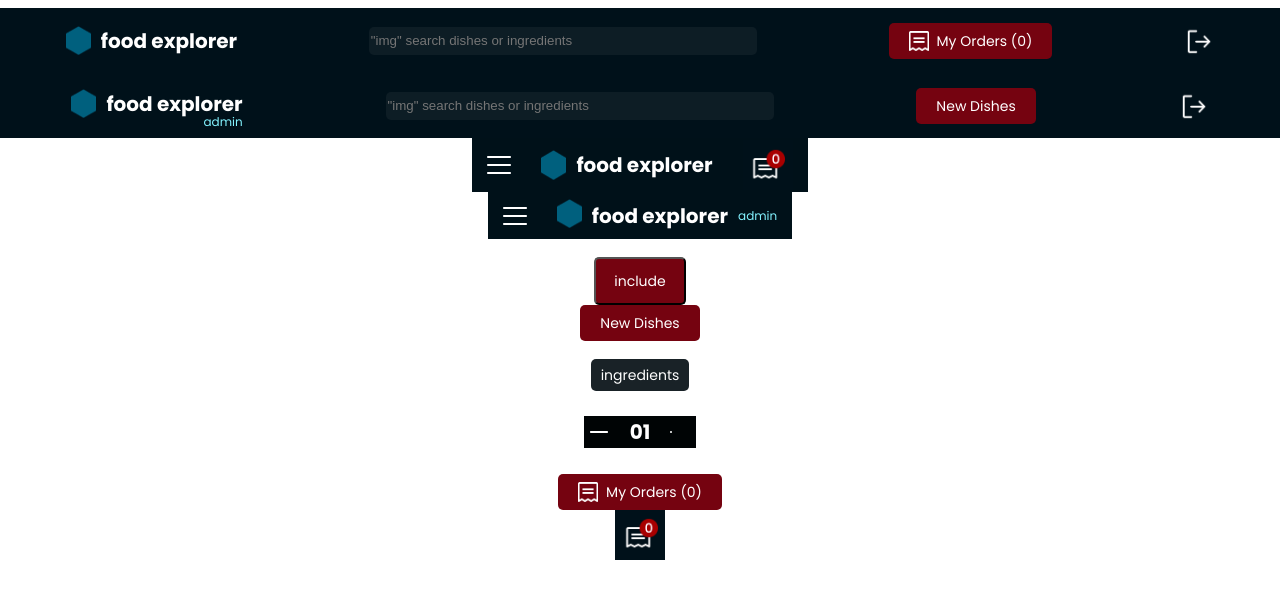
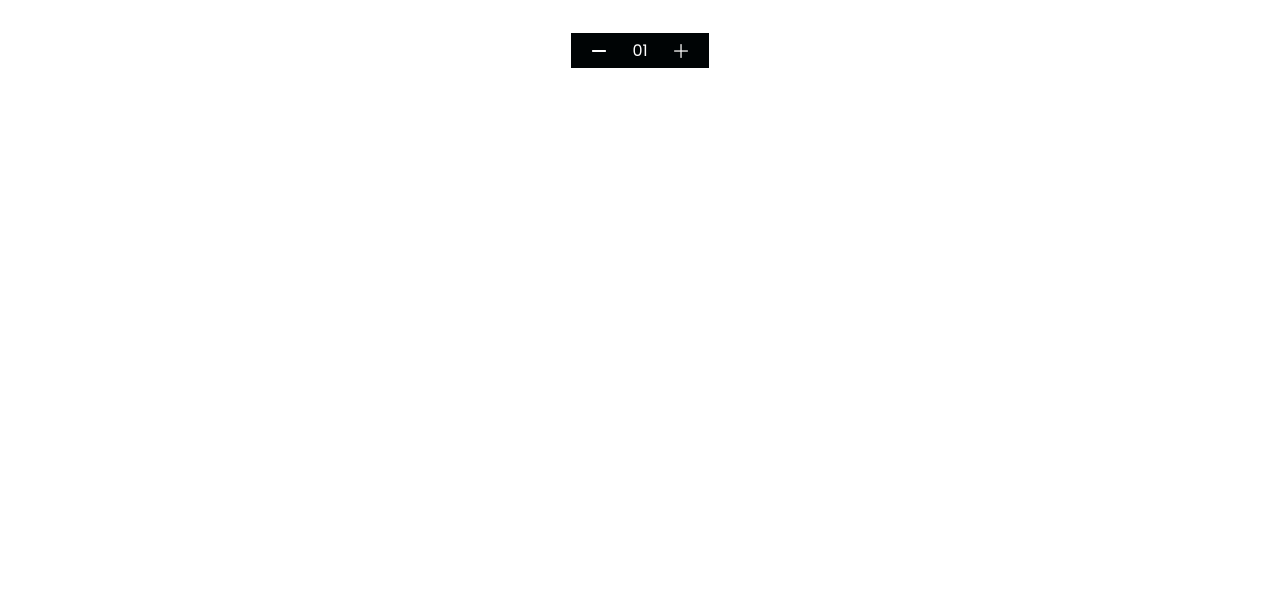
Before and after one commit to DantasBeyer/food-explorer-client-, a React (Create React App) app: page / in a window 1280 px wide. Shown: the top 598 px of the page. Built offline with nearby package versions, Linux system fonts and the light colour scheme.

Commit message:
stepper updated

```diff
--- a/src/App.js
+++ b/src/App.js
@@ -15,7 +15,7 @@ function App() {
   return (
     <div className="App">
 
-   <Navbar/>
+ {  /* <Navbar/>
       <NavbarAdm/>
       <NavbarMobile/>
       <NavbarMobileAdm/>
@@ -23,10 +23,10 @@ function App() {
       <Button/>
       <ButtonAdm/>
       <br/>
-      <Tag/>
-      <Stepper/>
       <Myorders/>
       <Myorders_mobile/>
+      <Tag/> */}
+      <Stepper/>
     </div>
   );
 }
--- a/src/components/Stepper/stepper.css
+++ b/src/components/Stepper/stepper.css
@@ -8,22 +8,30 @@
   margin: 2%;
   color: #FFFFFF;
   font-family: "Poppins", sans-serif;
-  font-weight: bold;
-  font-size: 20px;
-  line-height: 160%;
+  font-weight: regular;
+  font-size: 16px;
+  line-height: 100%;
 }
-#stepper_container button {
+
+button {
+  display: flex;
+  justify-content: center;
+  align-items: center;
+  width: 55px;
+  height: 35px;
+  padding: 10px;
   background-color: #000405;
-  color: #FFFFFF;
-  width: 40px;
-  height: 32px;
   border: none;
-  font-size: 20px;
 }
-#stepper_container button img {
-  display: flex;
-  align-items: center;
-  justify-content: center;
-  height: 2px;
-  width: 18px;
+button img {
+  width: 40%;
+  margin: 0;
+}
+
+button:hover {
+  cursor: pointer;
+}
+
+button:active img {
+  width: 45%;
 }/*# sourceMappingURL=stepper.css.map */
--- a/src/components/Stepper/stepper.scss
+++ b/src/components/Stepper/stepper.scss
@@ -8,22 +8,34 @@
     background-color: $dark_100;
     margin: 2%;
     color: $light_100;
-    @include roboto_big_bold;
+    @include roboto_small_regular
 
-    button{
-        background-color: $dark_100;
-        color: $light_100;
-        width: 40px;
-        height: 32px;
-        border:none;
-        font-size: 20px;
+}
 
-        img{
-            display: flex;
-            align-items: center;
-            justify-content: center;
-            height: 2px;
-            width: 18px;
-        }
+button{
+    display: flex;
+    justify-content: center;
+    align-items: center;
+
+    width: 55px;
+    height: 35px;
+    padding: 10px;
+
+    background-color: $dark_100;
+    border: none;
+
+    img{
+
+        width: 40%;
+        margin: 0;
     }
 }
+
+button:hover{
+    cursor: pointer;
+}
+button:active{
+    img{
+        width: 45%;
+    }
+}
```
Also changed, not shown: src/components/Card/card.jsx (+9 -0 lines), src/img/icons/poligon_logo_grey.png (added), 1 other file (tests, documents, lock files or other folders).
